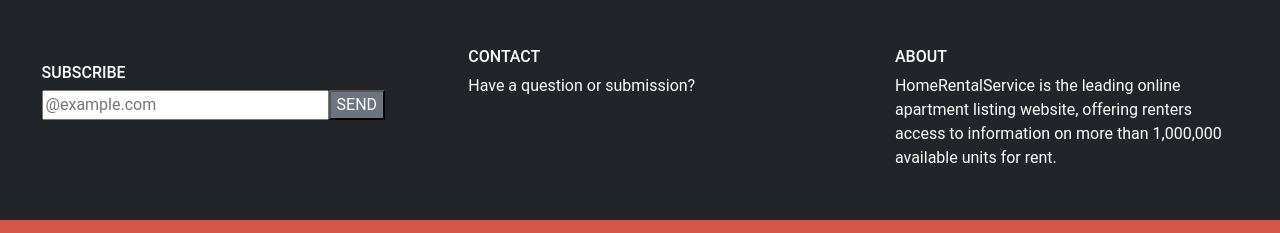
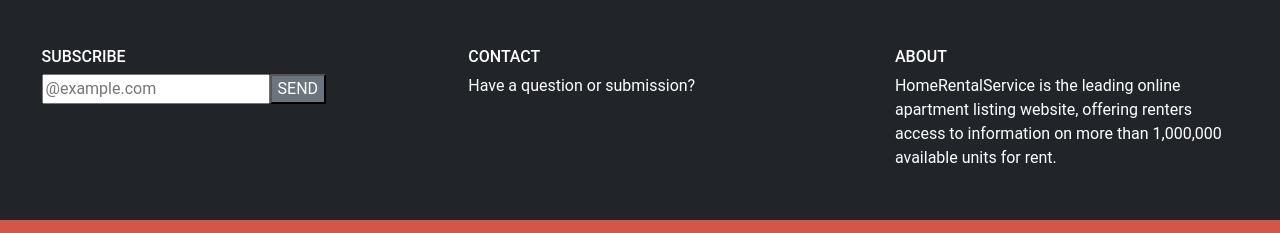
Before and after one commit to mahbubul14/house_rent, a website: page index.html in a window 1280 px wide. Shown: the part 960-1193 px from the top of the page. Drawn offline with nearby package versions, Linux system fonts and the light colour scheme.

Commit message:
Adjust padding in footer

```diff
--- a/index.html
+++ b/index.html
@@ -103,14 +103,12 @@
           <!-- .......footer part - 2........ -->
       <section>
         <div class="footer-2">
-          <div class="f-2-content px-3 py-4">
-            <form>
-              <h6 class="text-white me-0">SUBSCRIBE</h6>
+          <div class="f-2-content px-3 py-2">
+              <h6 class="text-white">SUBSCRIBE</h6>
               <div class="sub-box d-flex">
                 <input type="text" class="sub-text-box" placeholder="@example.com" id="mail" name="email">
                 <button type="button" class="bg-secondary text-white fs-6">SEND</button>
               </div>
-            </form>
           </div>
           <div class="f-2-content text-white px-3 py-2">
             <h6>CONTACT</h6>
```
